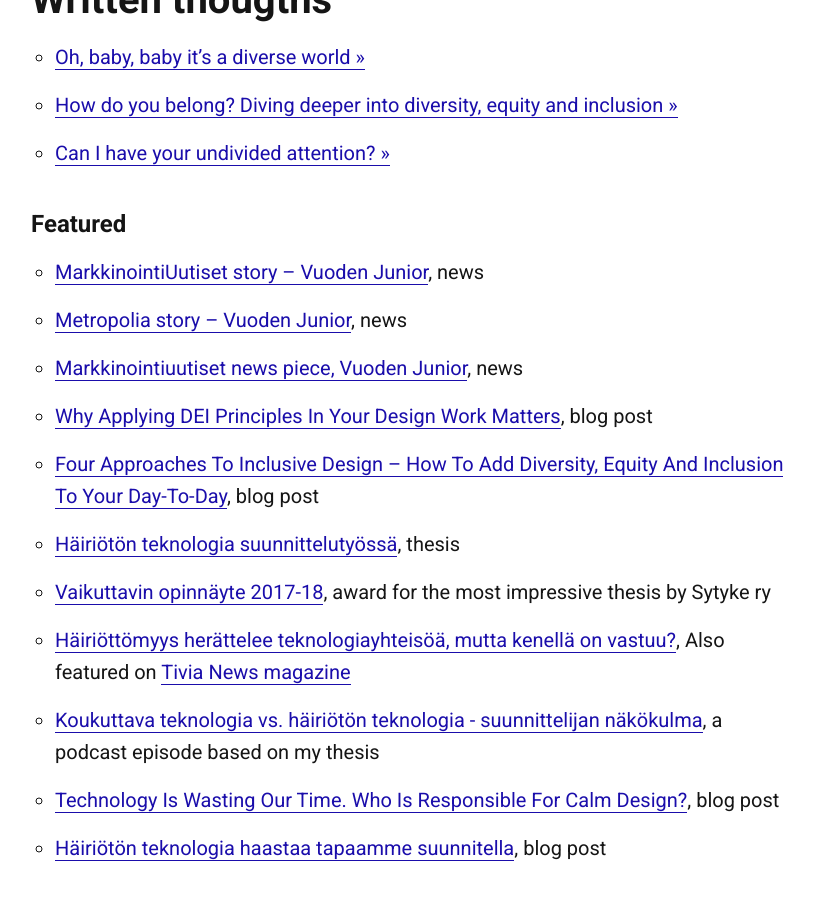
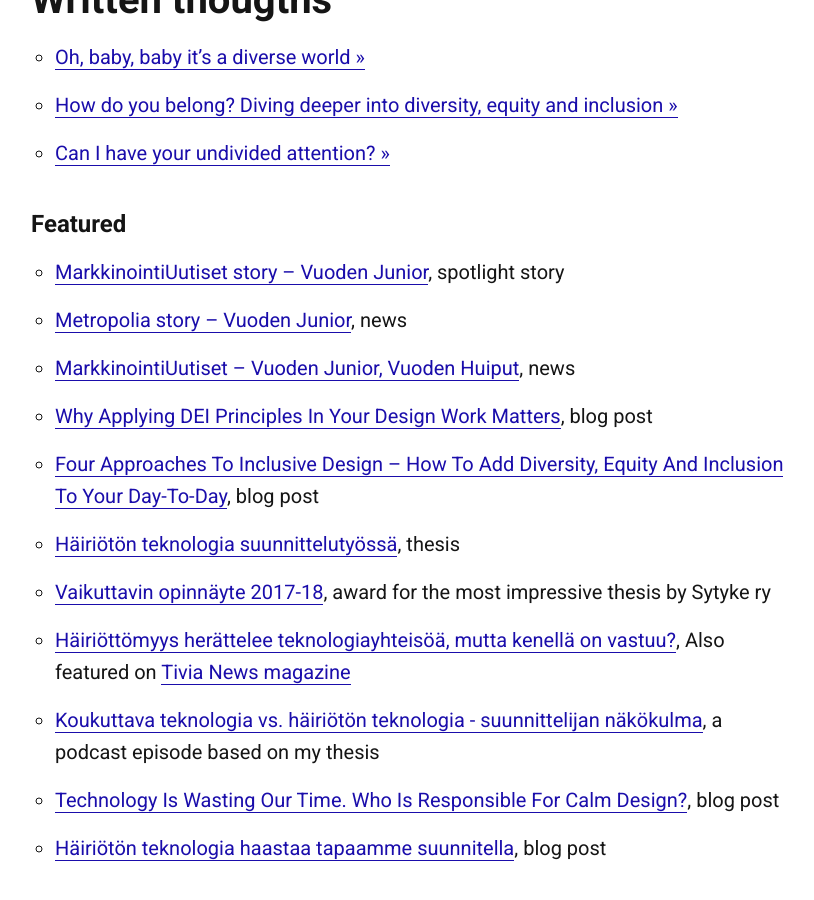
Before and after one commit to jesseu/jesseu.github.io, a Jekyll site: the page built from index.html, in a window 1280 px wide and 900 px high, scrolled down 2988 px. Shown: the whole window, without its empty margins (129-943 px from the left). Built offline with Jekyll 4.4.1, drawn with Linux system fonts in a browser that asks for light colours.

Commit message:
Update index.html

```diff
--- a/index.html
+++ b/index.html
@@ -107,9 +107,9 @@ title: Jesse Ukkonen
 
 		<h3 id="calm-design">Featured</h3>
 			<ul>
-				<li><a href="https://www.markkinointiuutiset.fi/artikkelit/teemme-tiedostamattomasti-ihmisia-ulossulkevia-palveluita-sanoo-vuoden-huippujen-vuoden-juniorina-palkittu-jesse-ukkonen" target="_blank" rel="noopener">MarkkinointiUutiset story – Vuoden Junior</a>, news</li>
+				<li><a href="https://www.markkinointiuutiset.fi/artikkelit/teemme-tiedostamattomasti-ihmisia-ulossulkevia-palveluita-sanoo-vuoden-huippujen-vuoden-juniorina-palkittu-jesse-ukkonen" target="_blank" rel="noopener">MarkkinointiUutiset story – Vuoden Junior</a>, spotlight story</li>
 				<li><a href="https://www.metropolia.fi/fi/metropoliasta/ajankohtaista/uutiset/metropolian-digitaalisen-muotoilun-alumnille-jesse-ukkoselle-vuoden-junior-palkinto-luovien-alojen-vuoden-huiput-suunnittelukilpailussa" target="_blank" rel="noopener">Metropolia story – Vuoden Junior</a>, news</li>
-				<li><a href="https://www.markkinointiuutiset.fi/artikkelit/vuoden-huiput--kilpailun-grand-prix-voittajaksi-selviytyi-tbwa-helsingin-suunnittelema-itameren-suojeluun-keskittyva-kampanja---katso-ketka-kaikki-juhlivat-huipulla" target="_blank" rel="noopener">Markkinointiuutiset news piece, Vuoden Junior</a>, news</li>
+				<li><a href="https://www.markkinointiuutiset.fi/artikkelit/vuoden-huiput--kilpailun-grand-prix-voittajaksi-selviytyi-tbwa-helsingin-suunnittelema-itameren-suojeluun-keskittyva-kampanja---katso-ketka-kaikki-juhlivat-huipulla" target="_blank" rel="noopener">MarkkinointiUutiset – Vuoden Junior, Vuoden Huiput</a>, news</li>
 				<li><a href="https://inklusiiv.com/why-do_inclusive_design_principles-matters/" target="_blank" rel="noopener">Why Applying DEI Principles In Your Design Work Matters</a>, blog post</li>
 				<li><a href="https://qvik.com/news/four-approaches-to-inclusive-design-how-to-add-diversity-equity-and-inclusion-to-your-day-to-day/" target="_blank" rel="noopener">Four Approaches To Inclusive Design – How To Add Diversity, Equity And Inclusion To Your Day-To-Day</a>, blog post</li>
 				<li><a href="http://urn.fi/URN:NBN:fi:amk-2017112418012" target="_blank" rel="noopener">Häiriötön teknologia suunnittelutyössä</a>, thesis</li>
```
